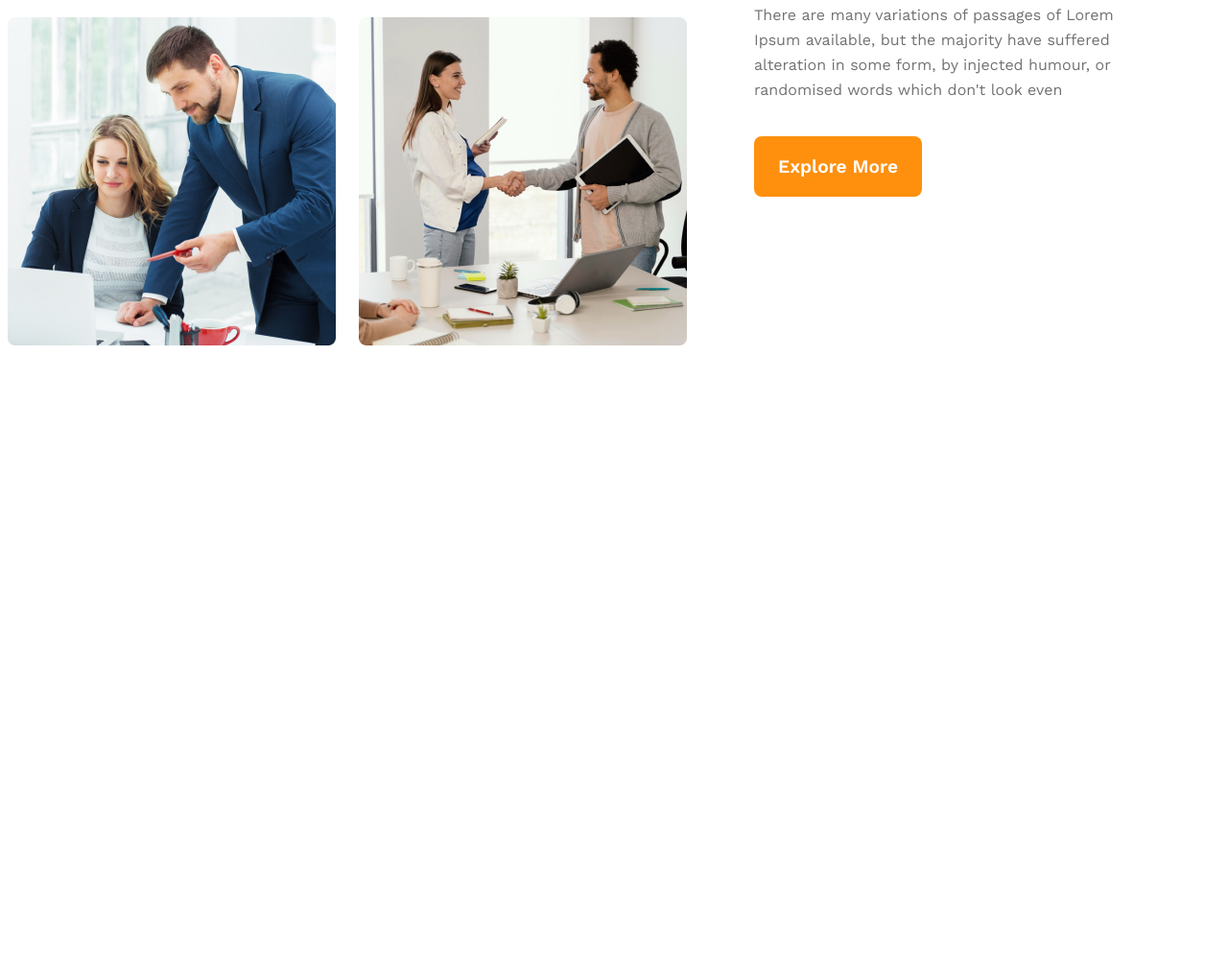
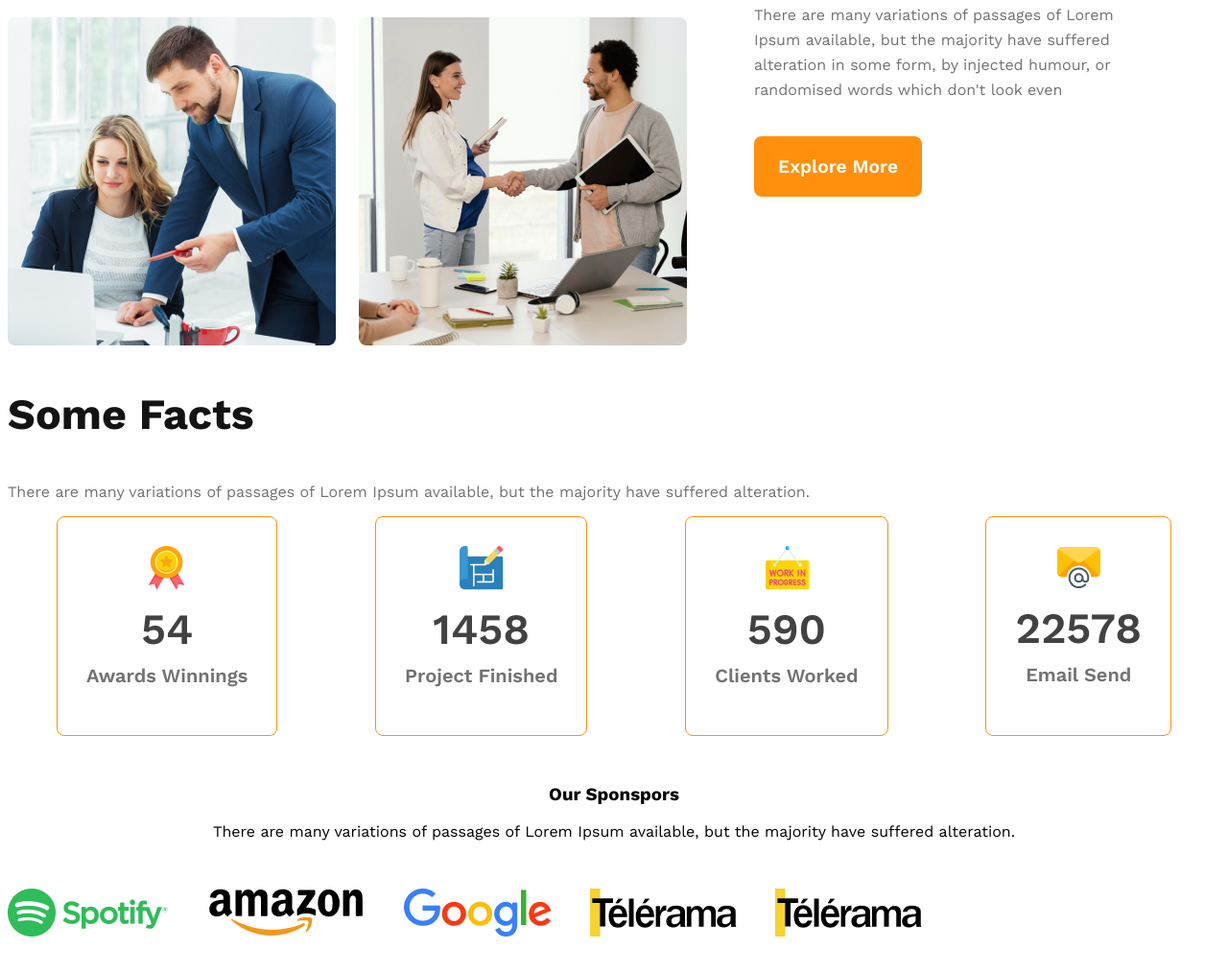
Before and after one commit to JannatulMumtahinaNahum/g3-architects-website, a plain HTML site: page index.html in a window 1280 px wide. Shown: the part 1448-2462 px from the top of the page at 96% size. Before the commit the page ends 1878 px from the top, so only its background shows below. Drawn offline with nearby package versions, Linux system fonts and the light colour scheme.

Commit message:
sponsors

```diff
--- a/index.html
+++ b/index.html
@@ -47,6 +47,50 @@
                 <button class="btn-primary">Explore More</button>
             </div>
         </section>
+        <!-- Feature sections -->
+        <section class="features">
+
+        </section>
+        <!-- Facts sections -->
+        <section class="facts">
+            <h3 class="facts-title">Some Facts</h3>
+            <p class="facts-description">There are many variations of passages of Lorem Ipsum available, but the majority have suffered alteration.</p>
+        <div class="facts-card-container">
+            <!-- .card*4>img+h2.card-stats+p.card-title -->
+            <div class="card">
+                <img src="images/icons/ribon.png" alt="">
+                <h2 class="card-stats">54</h2>
+                <p class="card-title">Awards Winnings</p>
+            </div>
+            <div class="card">
+                <img src="images/icons/projects.png" alt="">
+                <h2 class="card-stats">1458</h2>
+                <p class="card-title">Project Finished</p>
+            </div>
+            <div class="card">
+                <img src="images/icons/customers.png" alt="">
+                <h2 class="card-stats">590</h2>
+                <p class="card-title">Clients Worked</p>
+            </div>
+            <div class="card">
+                <img src="images/icons/email.png" alt="">
+                <h2 class="card-stats">22578</h2>
+                <p class="card-title">Email Send</p>
+            </div>
+        </div>
+    </section>
+    <!-- sponsors section -->
+    <section class="sponsors">
+        <h3 class="sponsors-title">Our Sponspors</h3>
+        <p class="sponsors-description">There are many variations of passages of Lorem Ipsum available, but the majority have suffered alteration.</p>
+        <div class="sponsors-img-container">
+            <img src="images/sponsors/spotify.png" alt="">
+            <img src="images/sponsors/amazon.png" alt="">
+            <img src="images/sponsors/google.png" alt="">
+            <img src="images/sponsors/telerama.png" alt="">
+            <img src="images/sponsors/telerama.png" alt="">
+        </div>
+    </section>
     </main>
     <footer>
 
--- a/styles/architect.css
+++ b/styles/architect.css
@@ -111,7 +111,54 @@ main{
     line-height: 26px;
 }
 
+/* Facts style */
 
+.facts-title{
+    color: #131313;
+    font-size: 2.8rem;
+}
+.facts-description{
+    color:#727272;
+}
+.facts-card-container{
+    display: flex;
+    justify-content: space-around;
+}
+.facts-card-container .card{
+    border-radius: 8px;
+    border: 1px solid #FF900E;
+    text-align: center;
+    padding: 30px;
+}
+.facts-card-container .card-title{
+    color: #727272;
+    font-size: 1.25rem;
+    font-weight: 600;
+    margin-top: 5px;
+}
+.facts-card-container .card-stats{
+    font-size: 2.8rem;
+    color: #424242;
+    font-weight: 600;
+    margin-top: 10px;
+    margin-bottom: 10px;
+}
+/* sponsors style */
+.sponsors{
+    text-align: center;
+    margin-top: 50px;
+}
+.sponsors-img-container{
+    margin-top: 50px;
+    display: flex;
+    justify-content: space-evenly;
+    align-items: center;
+    gap: 40px;
+}
+.sponsors-img-container{
+    width: 165px;
+
+}
 
 
 
@@ -123,15 +170,18 @@ main{
     header{
         padding: 20px;
     }
-    nav, .teams-container{
+    nav, .teams-container, .facts-card-container, .sponsors-img-container{
         flex-direction: column;
     }
 .teams-img-container{
     grid-template-columns: 1fr;
 }
-.teams-content{
+.teams-content, .facts-card-container{
     padding-left: 20px;
     padding-right: 20px;
+}
+.facts-card-container{
+    gap: 20px;
 }
 }
 /* Tablet or medium devices */
@@ -140,7 +190,7 @@ main{
     header{
         padding: 50px;
     }
-    nav, .teams-container{
+    nav, .teams-container, .facts-card-container, .sponsors-img-container{
         flex-direction: column;
     }
 }
```
